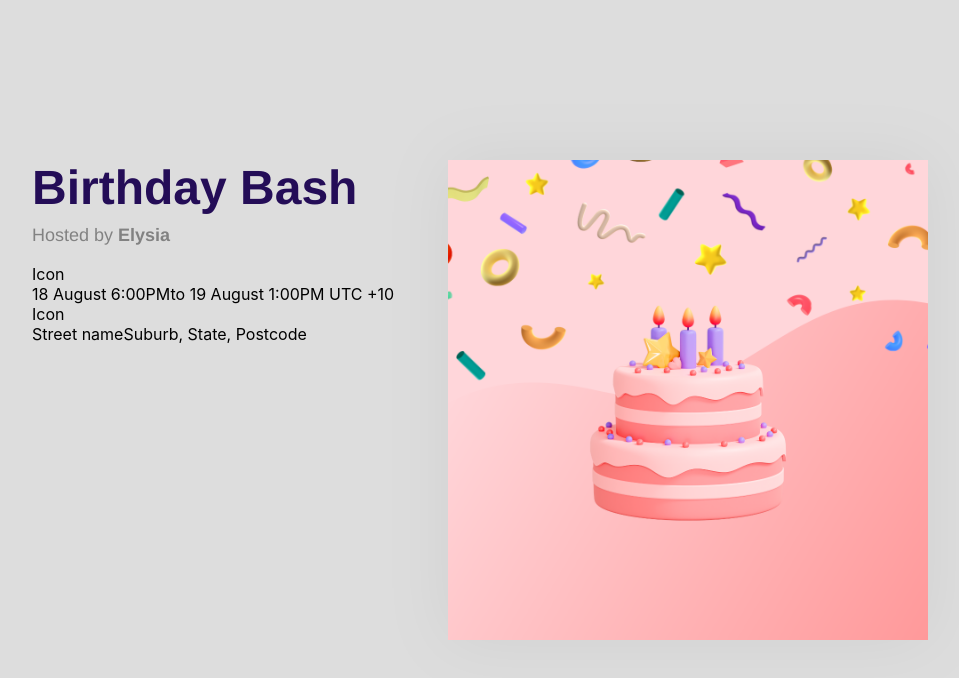
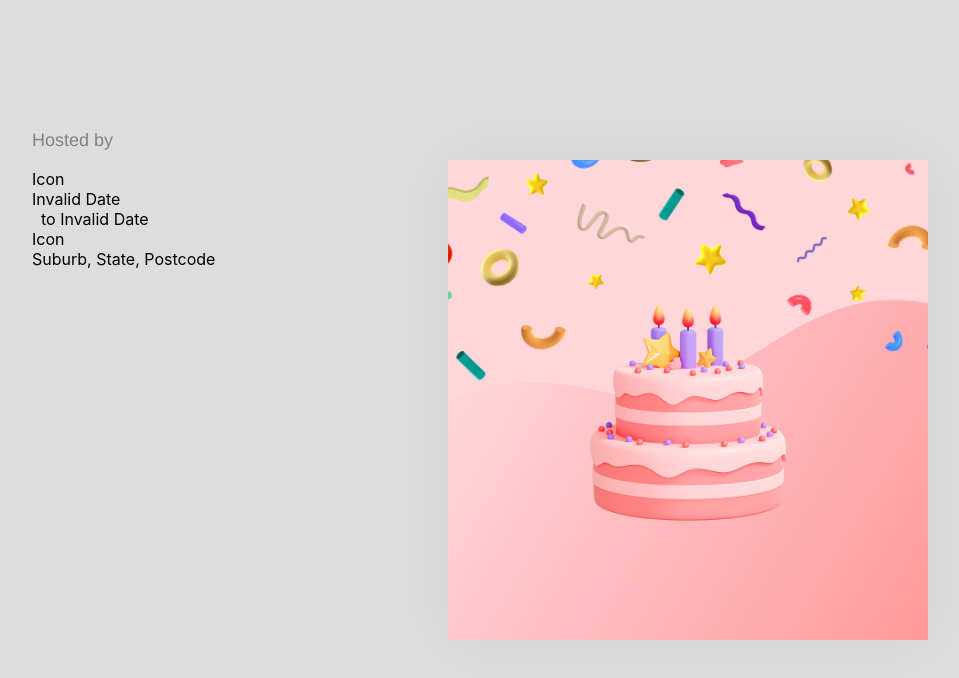
Before and after one commit to EmmanuelObi/envitedFrontendAssessmentTest1, a React (Create React App) app in the folder media-app/: page /event in a window 1280 px wide. Shown: the top 678 px of the page, without its empty margins (160-1119 px from the left). Built offline with nearby package versions, Linux system fonts and the light colour scheme.

Commit message:
partial completetion of events

```diff
--- a/media-app/src/pages/Event/Event.js
+++ b/media-app/src/pages/Event/Event.js
@@ -2,27 +2,40 @@ import React from "react";
 import styles from "./Event.module.css";
 import { AppImages } from "../../assets";
 import ImageComponent from "../../components/ImageComponent/ImageComponent";
+import { useSelector } from "react-redux";
 
 const Event = () => {
+  const {
+    form: { formData },
+  } = useSelector((state) => state);
+
+  const { eventName, hostName, startDate, endDate, location } = formData ?? {};
+
+  console.log(new Date(startDate));
   return (
     <div className={styles.events}>
       <div className={styles.eventView}>
-        <h2>Birthday Bash</h2>
+        <h2>{eventName ?? ""}</h2>
         <p>
-          Hosted by <span>Elysia</span>
+          Hosted by <span>{hostName ?? ""}</span>
         </p>
         <div className={styles.info}>
           <div className={styles.date}>
             <div className={styles.icon}>Icon</div>
             <div className={styles.datetime}>
-              <span className={styles.from}>18 August 6:00PM</span>
-              <span className={styles.to}>to 19 August 1:00PM UTC +10</span>
+              <span className={styles.from}>{`${new Date(
+                startDate
+              ).toDateString()}`}</span>
+              <br />
+              <span className={styles.to}>
+                &nbsp; to {`${new Date(endDate).toDateString()}`}
+              </span>
             </div>
           </div>
           <div className={styles.location}>
             <div className={styles.icon}>Icon</div>
             <div className={styles.locate}>
-              <span className={styles.streetName}>Street name</span>
+              <span className={styles.streetName}>{location ?? ""}</span>
               <span className={styles.postal}>Suburb, State, Postcode</span>
             </div>
           </div>
```
